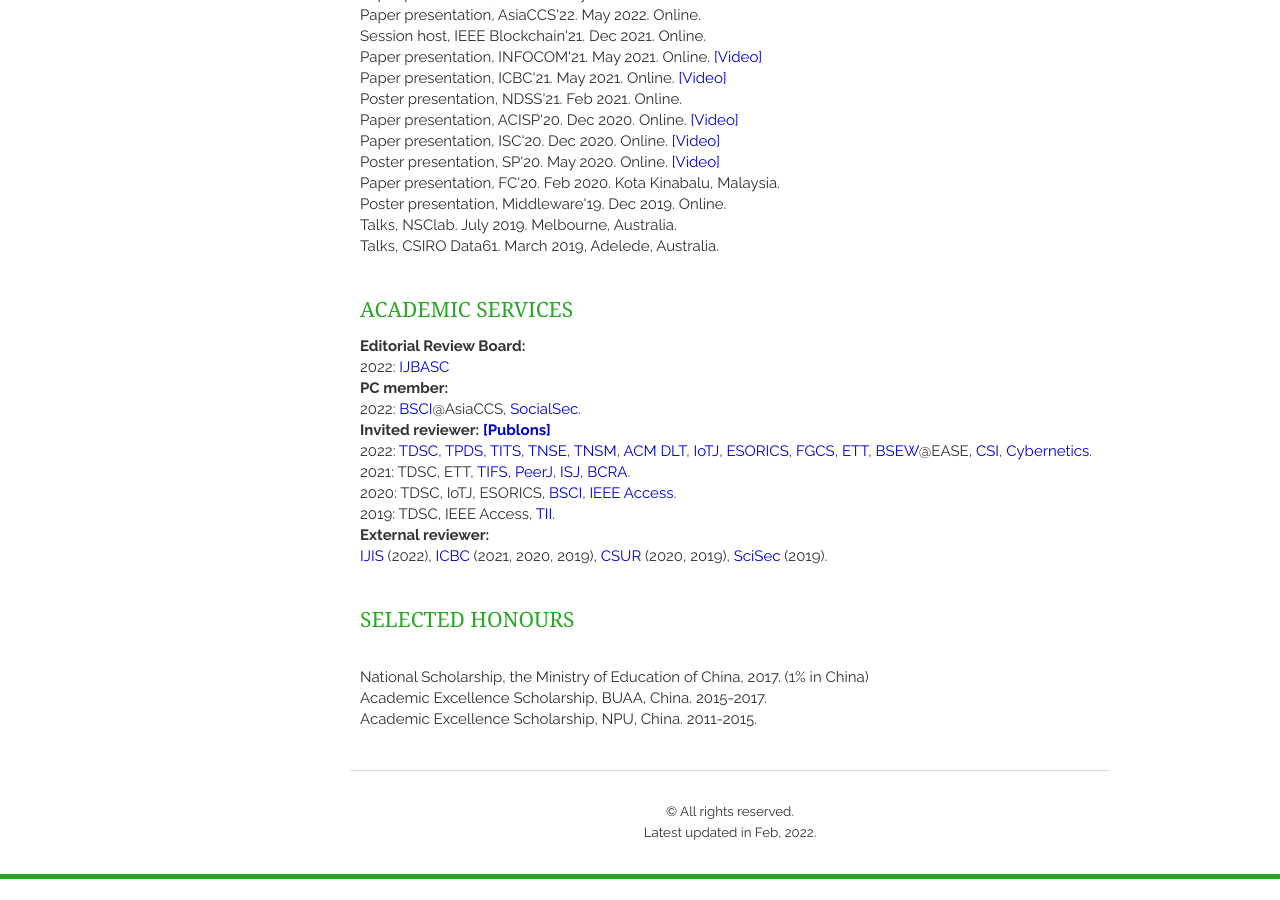
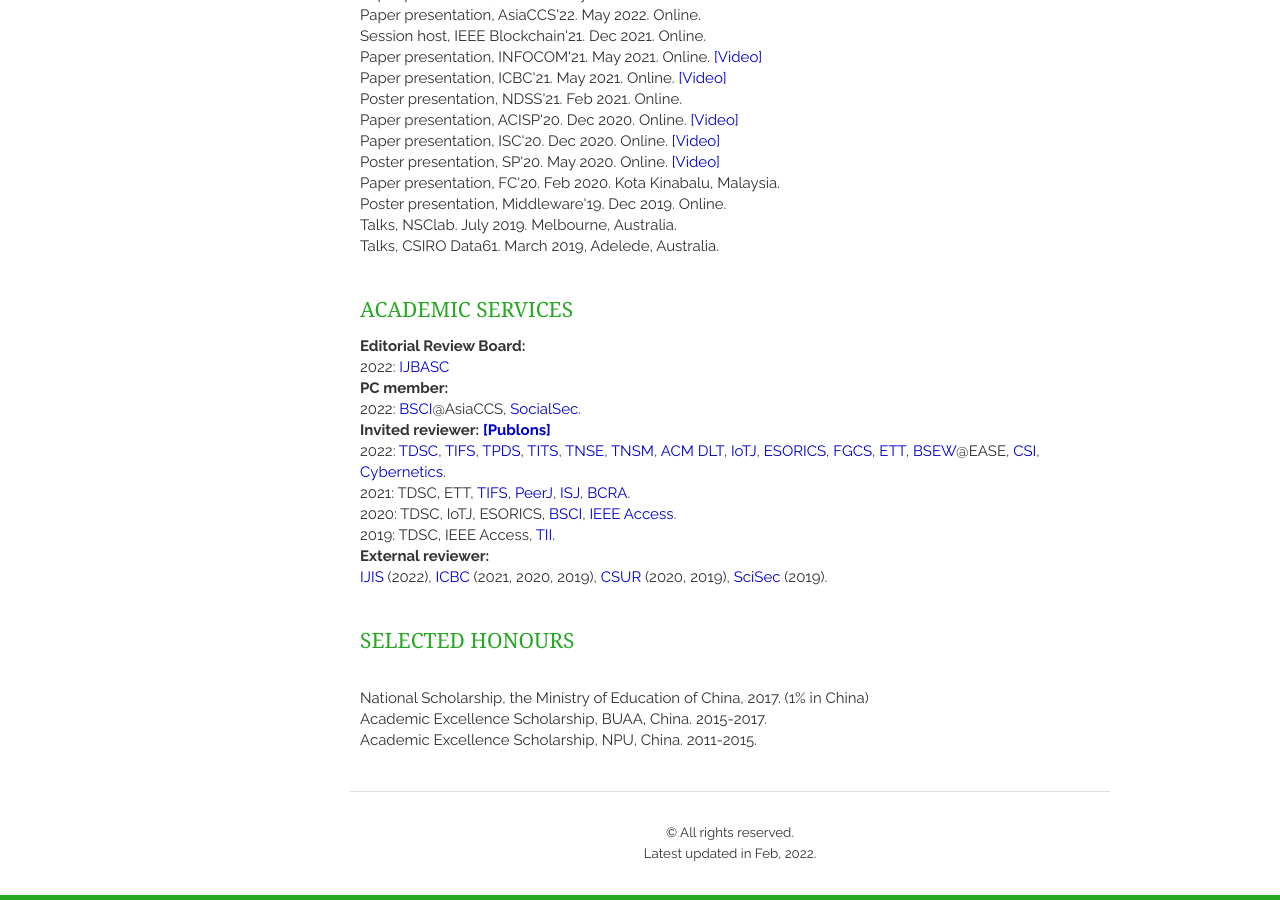
Before and after one commit to AaronWang-git/qinwang-git.github.io, a Jekyll site: the page built from index.html, in a window 1280 px wide and 900 px high, scrolled down 1925 px. Built offline with Jekyll 4.4.1, drawn with Linux system fonts in a browser that asks for light colours; nearby versions of some CDN libraries; a script that is not in the unit is left out; the list of posts is cut into pages by our own code; before the commit the page ends 2804 px from its top, so only the background shows below that.

Commit message:
Update service.html

```diff
--- a/_includes/service.html
+++ b/_includes/service.html
@@ -44,6 +44,7 @@
     <p><strong> Invited reviewer:  <a href="https://publons.com/researcher/3020700/qin-wang/peer-review/" target="_blank"> [Publons] </a></strong>
     <br>
         2022: <a href="https://ieeexplore.ieee.org/xpl/RecentIssue.jsp?punumber=8858" target="_blank">TDSC</a></strong>,
+              <a href="https://ieeexplore.ieee.org/xpl/RecentIssue.jsp?punumber=10206" target="_blank">TIFS</a></strong>,
               <a href="https://ieeexplore.ieee.org/xpl/RecentIssue.jsp?punumber=71" target="_blank">TPDS</a></strong>,
               <a href="https://ieeexplore.ieee.org/xpl/RecentIssue.jsp?punumber=6979" target="_blank">TITS</a></strong>,
               <a href="https://ieeexplore.ieee.org/xpl/RecentIssue.jsp?punumber=6488902" target="_blank">TNSE</a></strong>,
```
